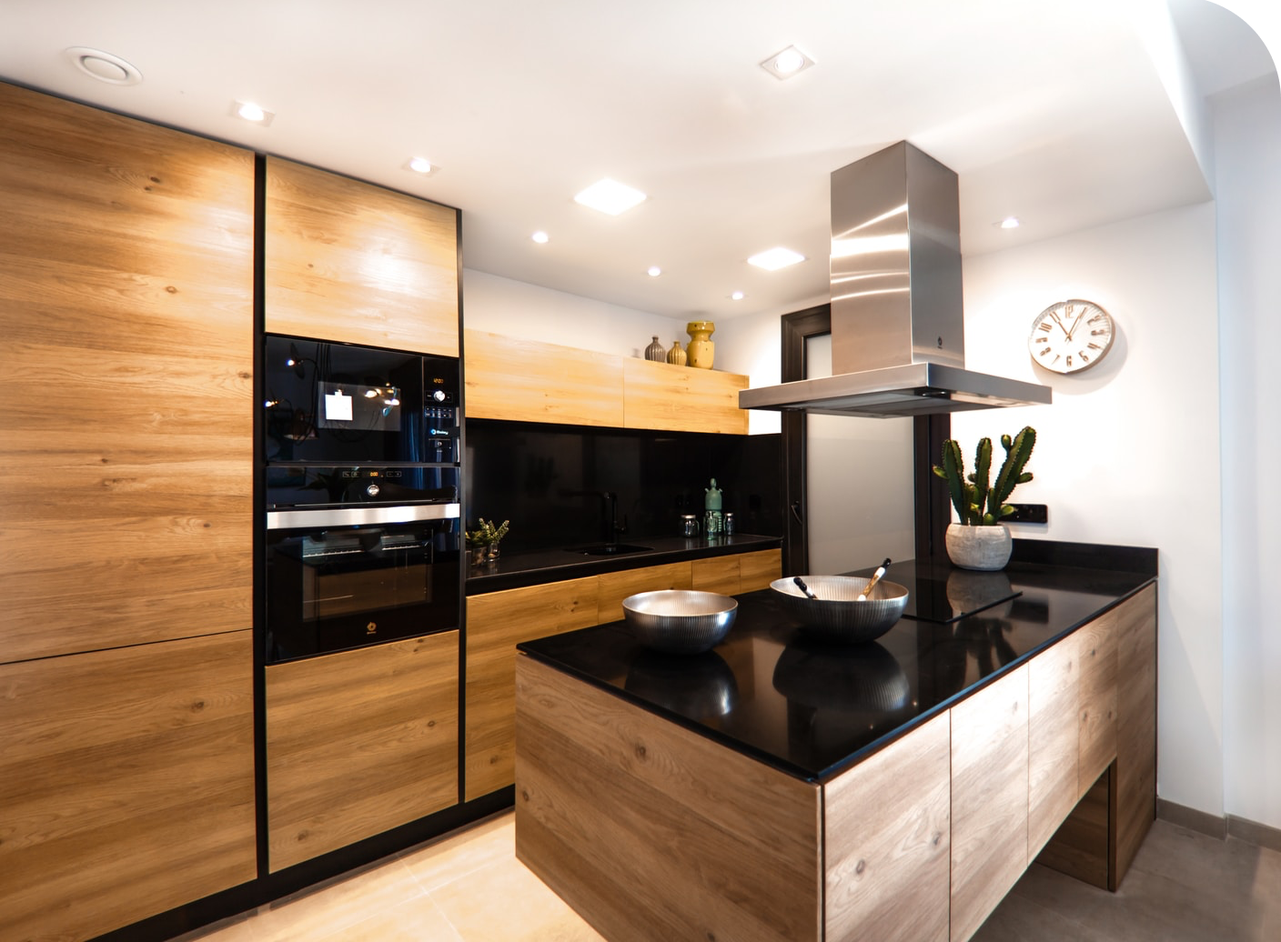
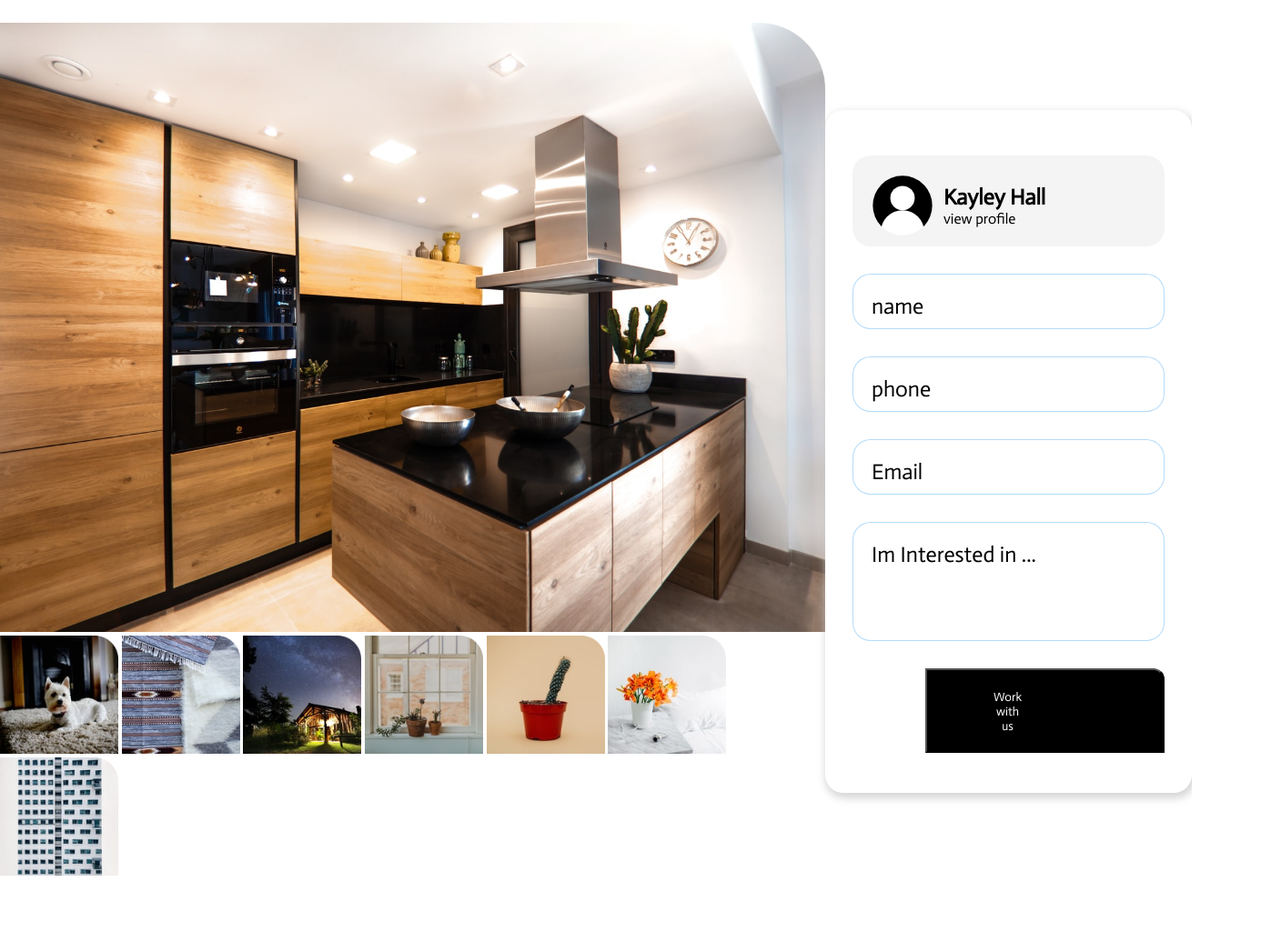
Before and after one commit to Yhworld/movingcompany, a plain HTML site: page move.html in a window 1280 px wide. Shown: the part 244-1280 px from the top of the page at 91% size, 1408 px wide, since content can reach past the window. After the commit the page ends 1240 px from the top, so only its background shows below. Drawn offline with Linux system fonts and the light colour scheme; a web font is replaced by a local one.

Commit message:
Style the kitchen section, which include resizing pics , button styling, styling the contactbox

```diff
--- a/assests/move.css
+++ b/assests/move.css
@@ -60,3 +60,104 @@ section.intro {
 .intro p {
     color: #ccc;
 }
+
+.island img {
+    width: 907px;
+}
+
+section.kitchen {
+    display: flex;
+    height: 1000px;
+    align-items: center;
+    justify-content: space-around;
+}
+
+.slideshow img {
+    width: 130px;
+}
+
+.chat {
+    display: flex;
+    flex-direction: column;
+    gap: 30px;
+    padding-right: 30px;
+    padding-bottom: 44px;
+    padding-left: 30px;
+    padding-top: 40px;
+    border-radius: 20px;
+    box-shadow: 2px 4px 8px 2px #cccc;
+}
+
+.profile {
+    display: flex;
+    align-items: center;
+    padding: 20px 98px 10px 20px;
+    background: #cccccc36;
+    margin-top: 10px;
+    border-radius: 20px;
+}
+
+.profile img {
+    width: 70px;
+}
+
+.kaylee {
+    padding-left: 10px;
+}
+
+.name {
+    display: flex;
+    padding: 20px 98px 10px 20px;
+    background: #fff;
+    border-radius: 20px;
+    border: solid 1px #2196f354;
+}
+
+.name h2 {
+    font-weight: lighter;
+}
+
+.phone {
+    display: flex;
+    padding: 20px 98px 10px 20px;
+    background: #fff;
+    border-radius: 20px;
+    border: solid 1px #2196f354;
+}
+
+.phone h2 {
+    font-weight: lighter;
+}
+
+.Email {
+    display: flex;
+    padding: 20px 98px 10px 20px;
+    background: #fff;
+    border-radius: 20px;
+    border: solid 1px #2196f354;
+}
+
+.Email h2 {
+    font-weight: lighter;
+}
+
+.Intrested {
+    display: flex;
+    padding: 20px 98px 80px 20px;
+    background: #fff;
+    border-radius: 20px;
+    border: solid 1px #2196f354;
+}
+
+
+.Intrested h2 {
+    font-weight: lighter;
+}
+
+
+.learn {
+    padding: 21px 155px 20px 73px;
+    border-top-right-radius: 12px;
+    color: rgb(255, 255, 255);
+    background: rgb(0, 0, 0);
+}
```
